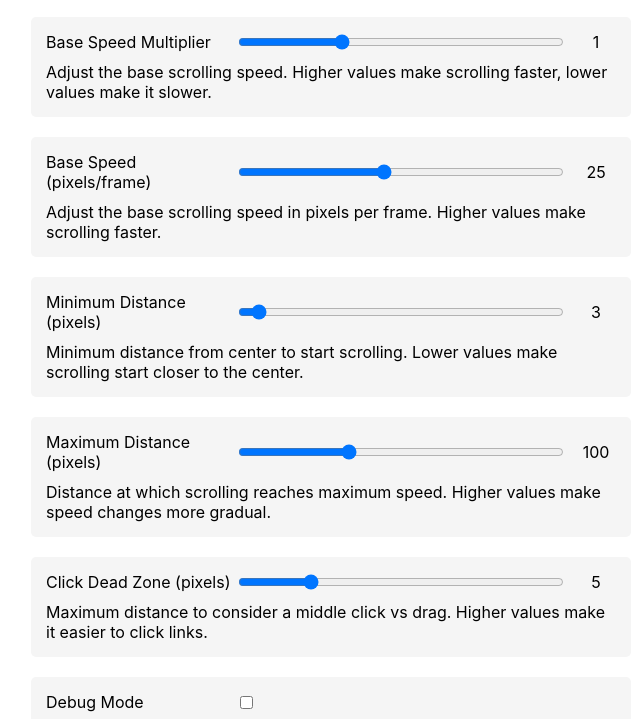
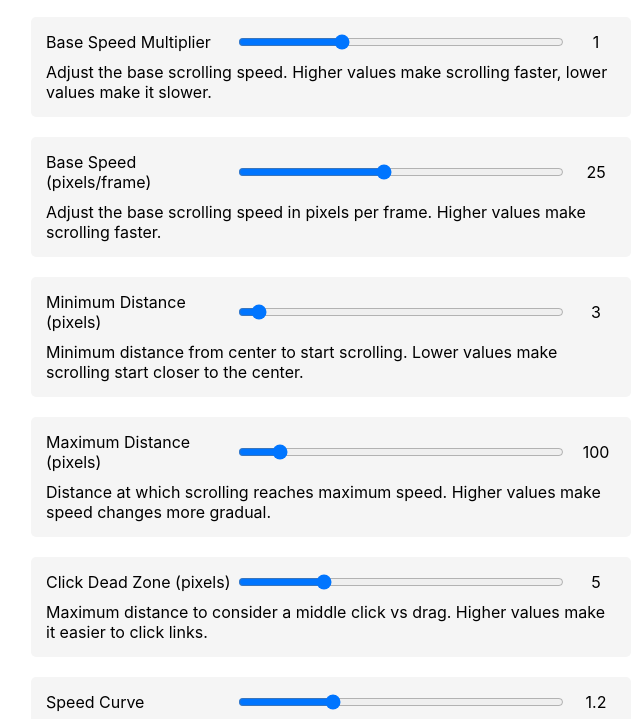
Before and after one commit to peterholak/my-autoscroll, a website built with webpack: page src/options/options.html in a window 1280 px wide. Shown: the part 68-787 px from the top of the page, without its empty margins (309-949 px from the left). Built offline with nearby package versions, Linux system fonts and the light colour scheme; some packages are replaced by stand-ins of ours.

Commit message:
Add speed curve exponent option and increase max distance range - Add speedExponent option to control scroll speed curve - Increase maxDistance range to 500 pixels - Set default speedExponent to 1.2 for better acceleration - Fix TypeScript errors in options page

```diff
--- a/src/options/options.html
+++ b/src/options/options.html
@@ -106,7 +106,7 @@
     <div class="option-row">
       <div class="option-label">Maximum Distance (pixels)</div>
       <div class="option-control">
-        <input type="range" id="maxDistance" min="50" max="200" step="10" value="100">
+        <input type="range" id="maxDistance" min="50" max="500" step="10" value="100">
         <div class="option-value" id="maxDistanceValue">100</div>
       </div>
     </div>
@@ -119,12 +119,25 @@
     <div class="option-row">
       <div class="option-label">Click Dead Zone (pixels)</div>
       <div class="option-control">
-        <input type="range" id="clickDeadZone" min="1" max="20" step="1" value="5">
+        <input type="range" id="clickDeadZone" min="0" max="20" step="1" value="5">
         <div class="option-value" id="clickDeadZoneValue">5</div>
       </div>
     </div>
     <div class="option-description">
       Maximum distance to consider a middle click vs drag. Higher values make it easier to click links.
+    </div>
+  </div>
+
+  <div class="option-group">
+    <div class="option-row">
+      <div class="option-label">Speed Curve</div>
+      <div class="option-control">
+        <input type="range" id="speedExponent" min="0.5" max="3.0" step="0.1" value="1.0">
+        <div class="option-value" id="speedExponentValue">1.0</div>
+      </div>
+    </div>
+    <div class="option-description">
+      Adjust the speed curve of the scrolling. Higher values make the speed increase more gradually.
     </div>
   </div>
 
--- a/src/options/options.ts
+++ b/src/options/options.ts
@@ -14,22 +14,33 @@ const clickDeadZoneValue = document.getElementById('clickDeadZoneValue') as HTML
 const debugModeCheckbox = document.getElementById('debugMode') as HTMLInputElement;
 const saveButton = document.getElementById('saveButton') as HTMLButtonElement;
 const statusElement = document.getElementById('status') as HTMLDivElement;
+const speedExponentInput = document.getElementById('speedExponent') as HTMLInputElement;
+const speedExponentValue = document.getElementById('speedExponentValue') as HTMLDivElement;
+
+// Update displayed value when slider changes
+function updateDisplayedValue(input: HTMLInputElement, valueElement: HTMLDivElement): void {
+  valueElement.textContent = input.value;
+}
 
 // Load saved options
 function loadOptions(): void {
   chrome.storage.sync.get(defaultOptions, (items) => {
-    const options = items as unknown as AutoScrollOptions;
+    const options = items as AutoScrollOptions;
     speedMultiplierInput.value = options.speedMultiplier.toString();
-    speedMultiplierValue.textContent = options.speedMultiplier.toString();
     baseSpeedInput.value = options.baseSpeed.toString();
-    baseSpeedValue.textContent = options.baseSpeed.toString();
     minDistanceInput.value = options.minDistance.toString();
-    minDistanceValue.textContent = options.minDistance.toString();
     maxDistanceInput.value = options.maxDistance.toString();
-    maxDistanceValue.textContent = options.maxDistance.toString();
     clickDeadZoneInput.value = options.clickDeadZone.toString();
-    clickDeadZoneValue.textContent = options.clickDeadZone.toString();
+    speedExponentInput.value = options.speedExponent.toString();
     debugModeCheckbox.checked = options.debugMode;
+
+    // Update displayed values
+    updateDisplayedValue(speedMultiplierInput, speedMultiplierValue);
+    updateDisplayedValue(baseSpeedInput, baseSpeedValue);
+    updateDisplayedValue(minDistanceInput, minDistanceValue);
+    updateDisplayedValue(maxDistanceInput, maxDistanceValue);
+    updateDisplayedValue(clickDeadZoneInput, clickDeadZoneValue);
+    updateDisplayedValue(speedExponentInput, speedExponentValue);
   });
 }
 
@@ -41,6 +52,7 @@ function saveOptions(): void {
     minDistance: parseFloat(minDistanceInput.value),
     maxDistance: parseFloat(maxDistanceInput.value),
     clickDeadZone: parseFloat(clickDeadZoneInput.value),
+    speedExponent: parseFloat(speedExponentInput.value),
     debugMode: debugModeCheckbox.checked
   };
 
@@ -53,22 +65,20 @@ function saveOptions(): void {
   });
 }
 
-// Update displayed value when slider changes
-function updateDisplayedValue(input: HTMLInputElement, valueElement: HTMLDivElement): void {
-  valueElement.textContent = input.value;
-}
-
 // Initialize the options page
 function init(): void {
   // Load saved options
   loadOptions();
 
-  // Add event listeners
+  // Add event listeners for value updates
   speedMultiplierInput.addEventListener('input', () => updateDisplayedValue(speedMultiplierInput, speedMultiplierValue));
   baseSpeedInput.addEventListener('input', () => updateDisplayedValue(baseSpeedInput, baseSpeedValue));
   minDistanceInput.addEventListener('input', () => updateDisplayedValue(minDistanceInput, minDistanceValue));
   maxDistanceInput.addEventListener('input', () => updateDisplayedValue(maxDistanceInput, maxDistanceValue));
   clickDeadZoneInput.addEventListener('input', () => updateDisplayedValue(clickDeadZoneInput, clickDeadZoneValue));
+  speedExponentInput.addEventListener('input', () => updateDisplayedValue(speedExponentInput, speedExponentValue));
+
+  // Add save button listener
   saveButton.addEventListener('click', saveOptions);
 }
 
--- a/src/utils/types.ts
+++ b/src/utils/types.ts
@@ -9,6 +9,7 @@ export interface AutoScrollOptions {
   minDistance: number;
   maxDistance: number;
   clickDeadZone: number;  // Maximum distance in pixels to consider a click vs drag
+  speedExponent: number;  // Controls how quickly speed increases with distance
 }
 
 export const defaultOptions: AutoScrollOptions = {
@@ -17,7 +18,8 @@ export const defaultOptions: AutoScrollOptions = {
   baseSpeed: 25.0,
   minDistance: 3,
   maxDistance: 100,
-  clickDeadZone: 5  // 5 pixels of movement is considered a click
+  clickDeadZone: 5,  // 5 pixels of movement is considered a click
+  speedExponent: 1.2
 };
 
 // Cache for debug mode to avoid frequent storage access
```
Also changed, not shown: src/content/autoscroll.ts (+8 -10 lines).
